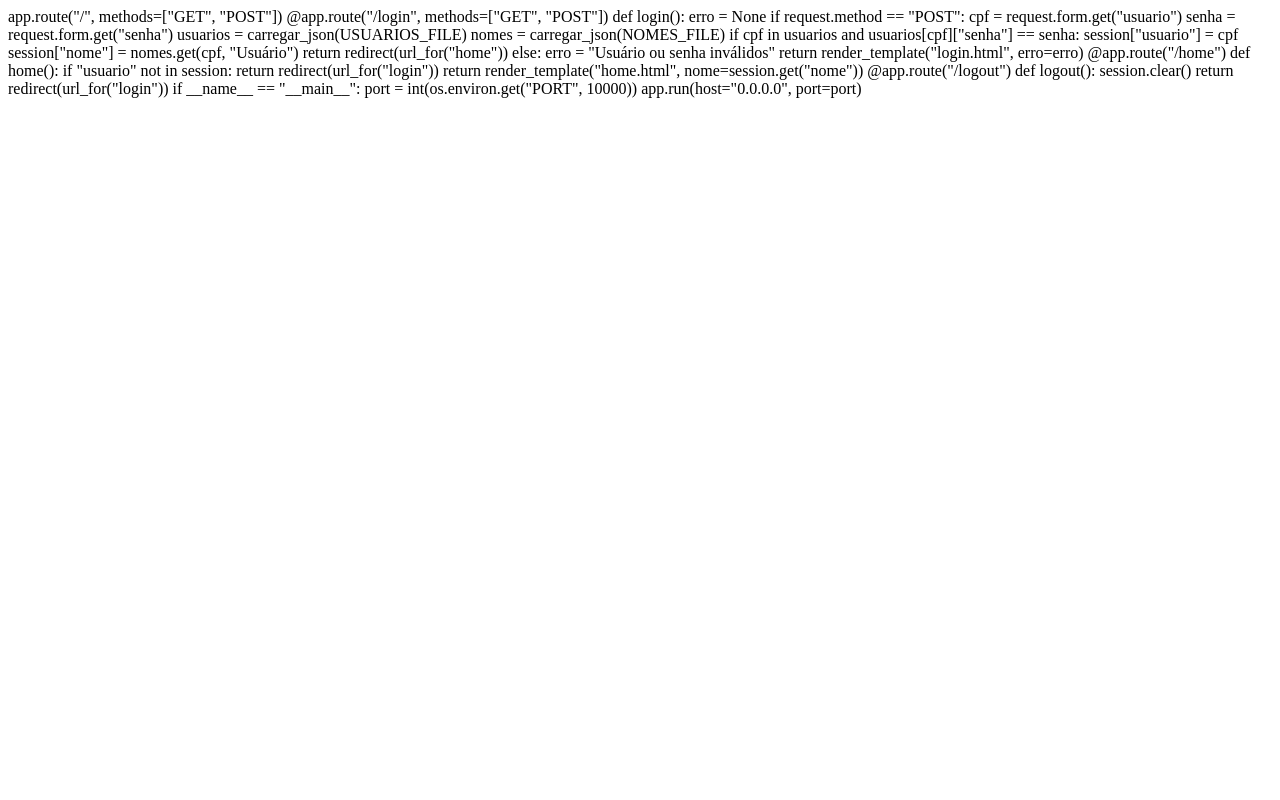
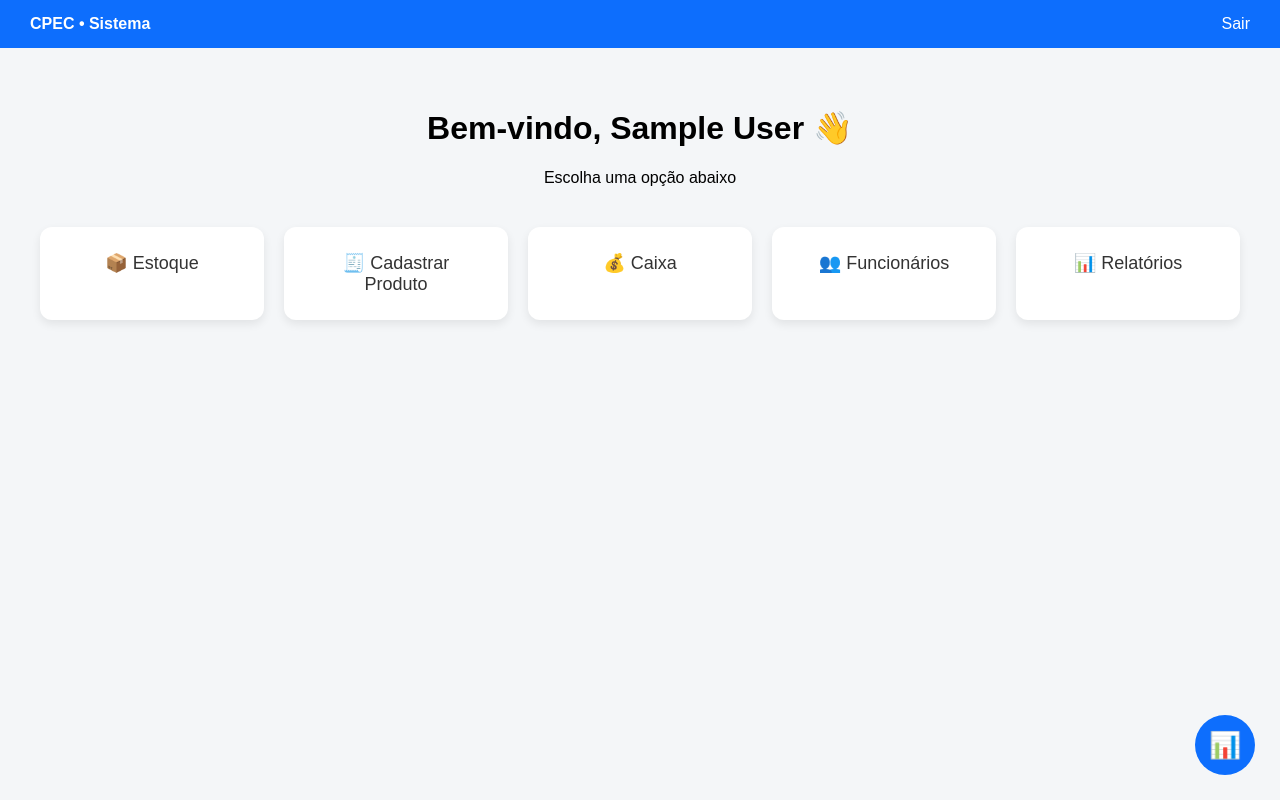
Before and after one commit to vinicius260222/controle-estoque, a Flask app: page /home in a window 1280 px wide. Run offline with Flask 3, Linux system fonts and the light colour scheme; the visitor is signed in with stand-in values (Sample User, id 1).

Commit message:
Update home.html

```diff
--- a/CPEC/templates/home.html
+++ b/CPEC/templates/home.html
@@ -1,39 +1,81 @@
-app.route("/", methods=["GET", "POST"])
-@app.route("/login", methods=["GET", "POST"])
-def login():
-    erro = None
+<!DOCTYPE html>
+<html lang="pt-br">
+<head>
+    <meta charset="UTF-8">
+    <title>CPEC - Home</title>
+    <style>
+        body {
+            font-family: Arial, sans-serif;
+            background: #f4f6f8;
+            margin: 0;
+        }
+        header {
+            background: #0d6efd;
+            color: white;
+            padding: 15px 30px;
+            display: flex;
+            justify-content: space-between;
+            align-items: center;
+        }
+        .container {
+            padding: 40px;
+            text-align: center;
+        }
+        .cards {
+            display: grid;
+            grid-template-columns: repeat(auto-fit, minmax(180px, 1fr));
+            gap: 20px;
+            margin-top: 40px;
+        }
+        .card {
+            background: white;
+            padding: 25px;
+            border-radius: 12px;
+            font-size: 18px;
+            text-decoration: none;
+            color: #333;
+            box-shadow: 0 4px 10px rgba(0,0,0,0.08);
+            transition: 0.2s;
+        }
+        .card:hover {
+            transform: translateY(-5px);
+        }
+        .dashboard-btn {
+            position: fixed;
+            bottom: 25px;
+            right: 25px;
+            background: #0d6efd;
+            color: white;
+            border-radius: 50%;
+            width: 60px;
+            height: 60px;
+            font-size: 26px;
+            border: none;
+            cursor: pointer;
+        }
+    </style>
+</head>
+<body>
 
-    if request.method == "POST":
-        cpf = request.form.get("usuario")
-        senha = request.form.get("senha")
+<header>
+    <strong>CPEC • Sistema</strong>
+    <a href="{{ url_for('logout') }}" style="color:white;text-decoration:none;">Sair</a>
+</header>
 
-        usuarios = carregar_json(USUARIOS_FILE)
-        nomes = carregar_json(NOMES_FILE)
+<div class="container">
+    <h1>Bem-vindo, {{ nome }} 👋</h1>
+    <p>Escolha uma opção abaixo</p>
 
-        if cpf in usuarios and usuarios[cpf]["senha"] == senha:
-            session["usuario"] = cpf
-            session["nome"] = nomes.get(cpf, "Usuário")
-            return redirect(url_for("home"))
-        else:
-            erro = "Usuário ou senha inválidos"
+    <div class="cards">
+        <div class="card">📦 Estoque</div>
+        <div class="card">🧾 Cadastrar Produto</div>
+        <div class="card">💰 Caixa</div>
+        <div class="card">👥 Funcionários</div>
+        <div class="card">📊 Relatórios</div>
+    </div>
+</div>
 
-    return render_template("login.html", erro=erro)
+<button class="dashboard-btn">📊</button>
 
-
-@app.route("/home")
-def home():
-    if "usuario" not in session:
-        return redirect(url_for("login"))
-
-    return render_template("home.html", nome=session.get("nome"))
-
-
-@app.route("/logout")
-def logout():
-    session.clear()
-    return redirect(url_for("login"))
-
-
-if __name__ == "__main__":
-    port = int(os.environ.get("PORT", 10000))
-    app.run(host="0.0.0.0", port=port)
+</body>
+</html>
```
